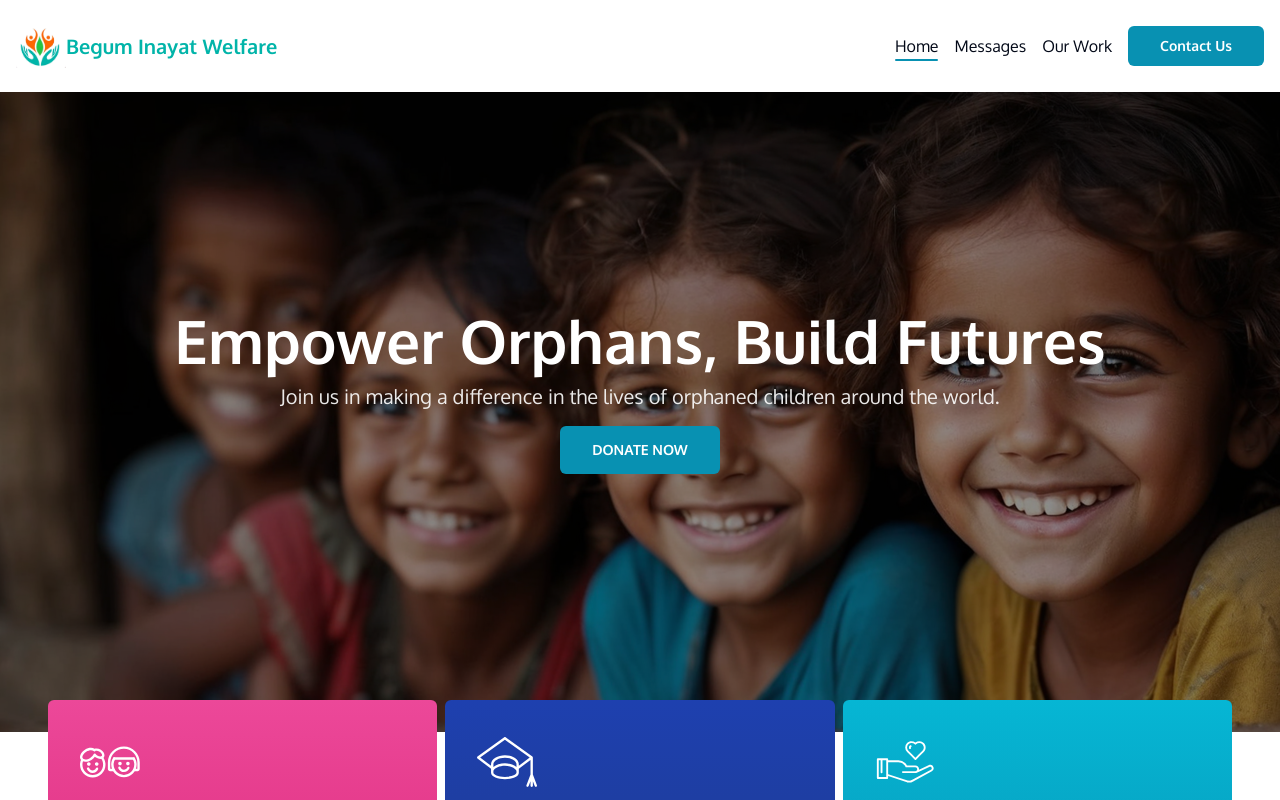
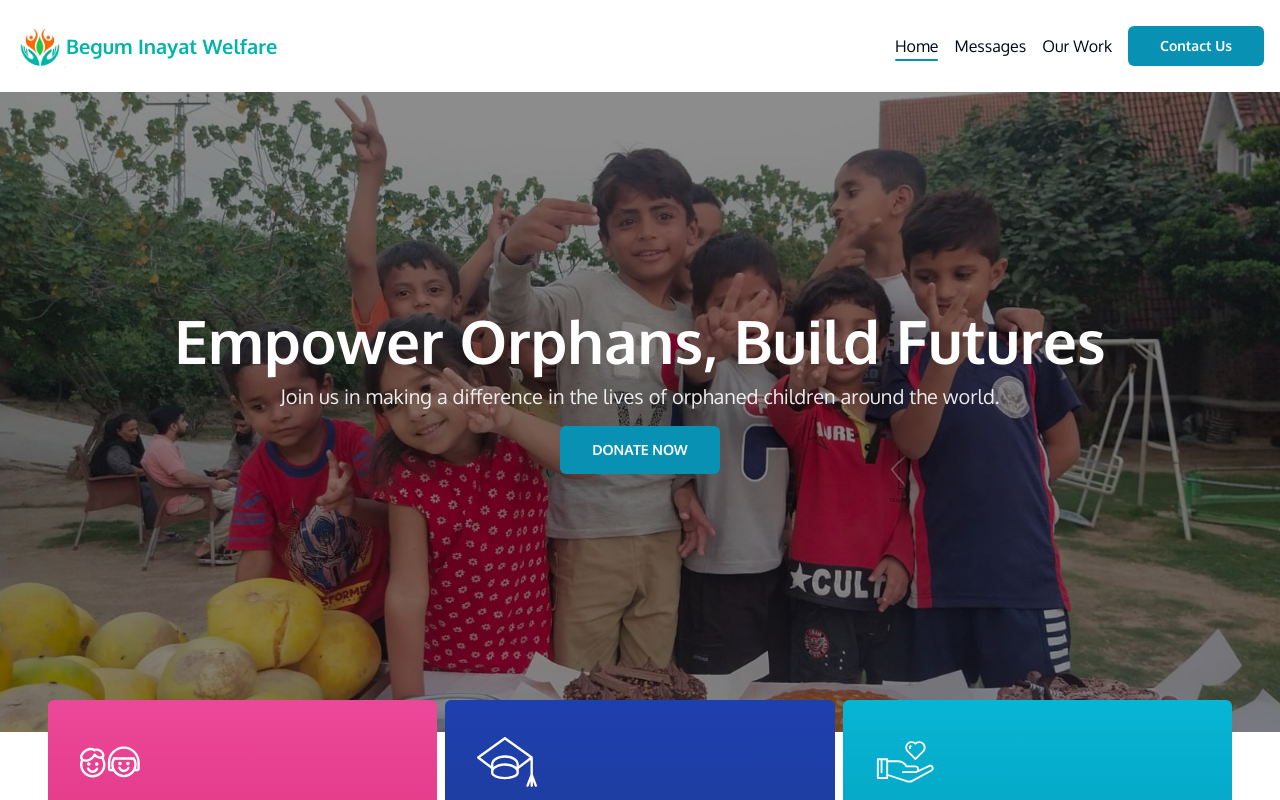
Before and after one commit to Zain-ul-din/begum-inayat, a Next.js app: page / in a window 1280 px wide. Shown: the top 800 px of the page. Built offline with nearby package versions, Linux system fonts and the light colour scheme.

Commit message:
add hero section

```diff
--- a/src/components/hero.tsx
+++ b/src/components/hero.tsx
@@ -9,7 +9,7 @@ export default function Hero() {
         <img
           // data-scroll
           // data-scroll-speed="0.1"
-          src="/images/children.png"
+          src="/images/temp/pic_2.jpeg"
           alt="orphan children picture"
           width={"100%"}
           height={"80%"}
```
